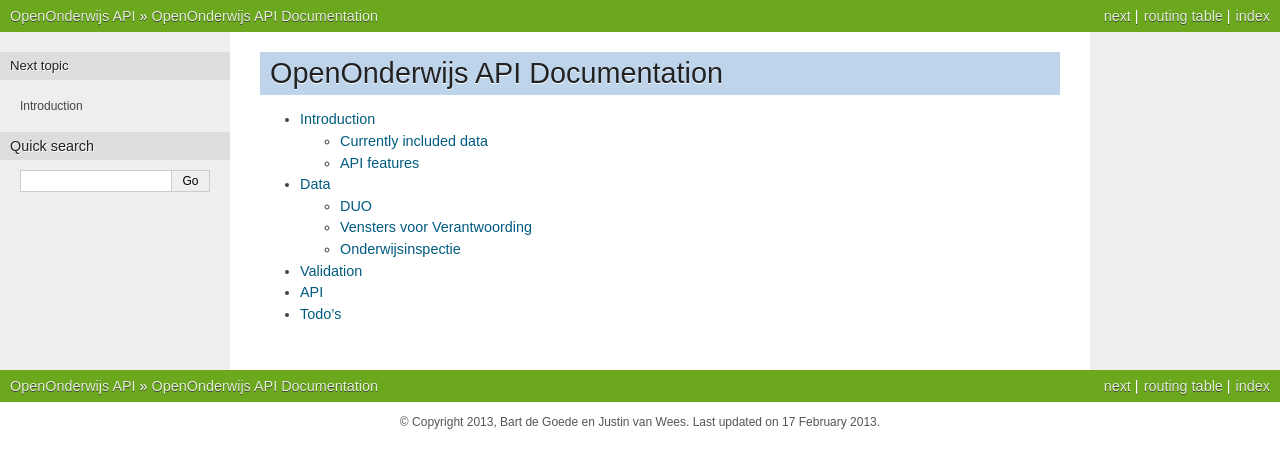
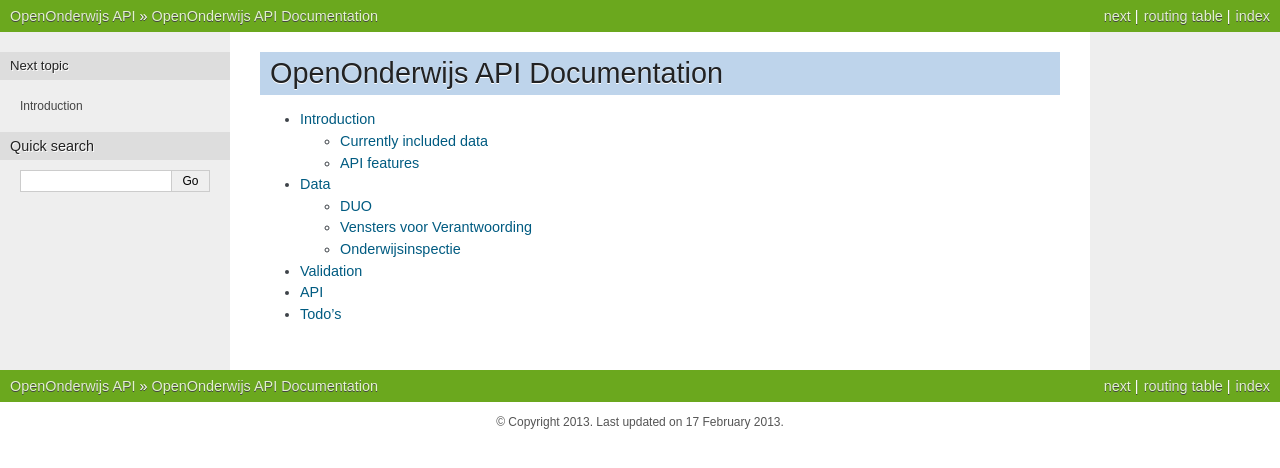
Before and after one commit to openstate/openonderwijsdata-api, a Sphinx documentation site: the page built from documentation/index.rst, in a window 1280 px wide. Shown: the top 468 px of the page. Built offline with Sphinx 7.4.7, drawn with Linux system fonts in a browser that asks for light colours.

```diff
--- a/documentation/conf.py
+++ b/documentation/conf.py
@@ -45,7 +45,7 @@
 
 # General information about the project.
 project = u'OpenOnderwijs API'
-copyright = u'2013, Bart de Goede en Justin van Wees'
+copyright = u'2013'
 
 # The version info for the project you're documenting, acts as replacement for
 # |version| and |release|, also used in various other places throughout the
```
Also changed, not shown: 8 other files.
